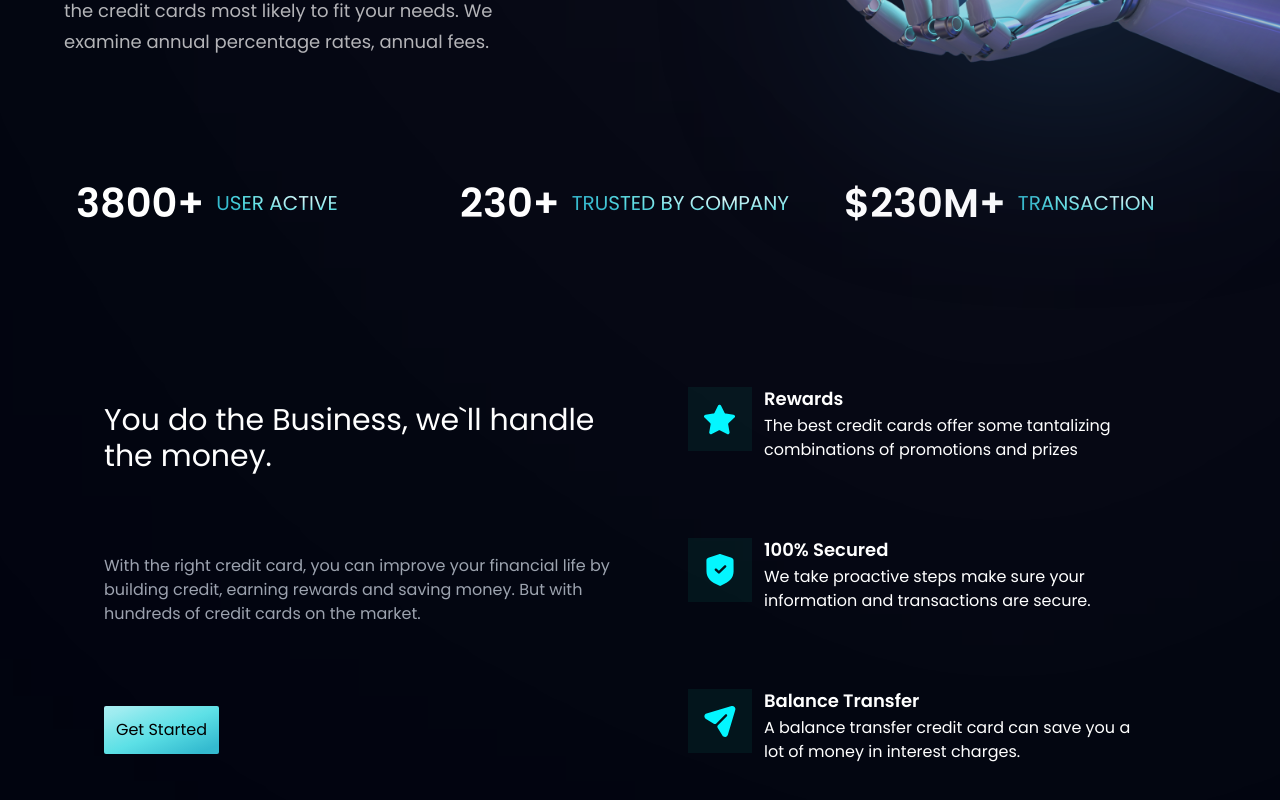
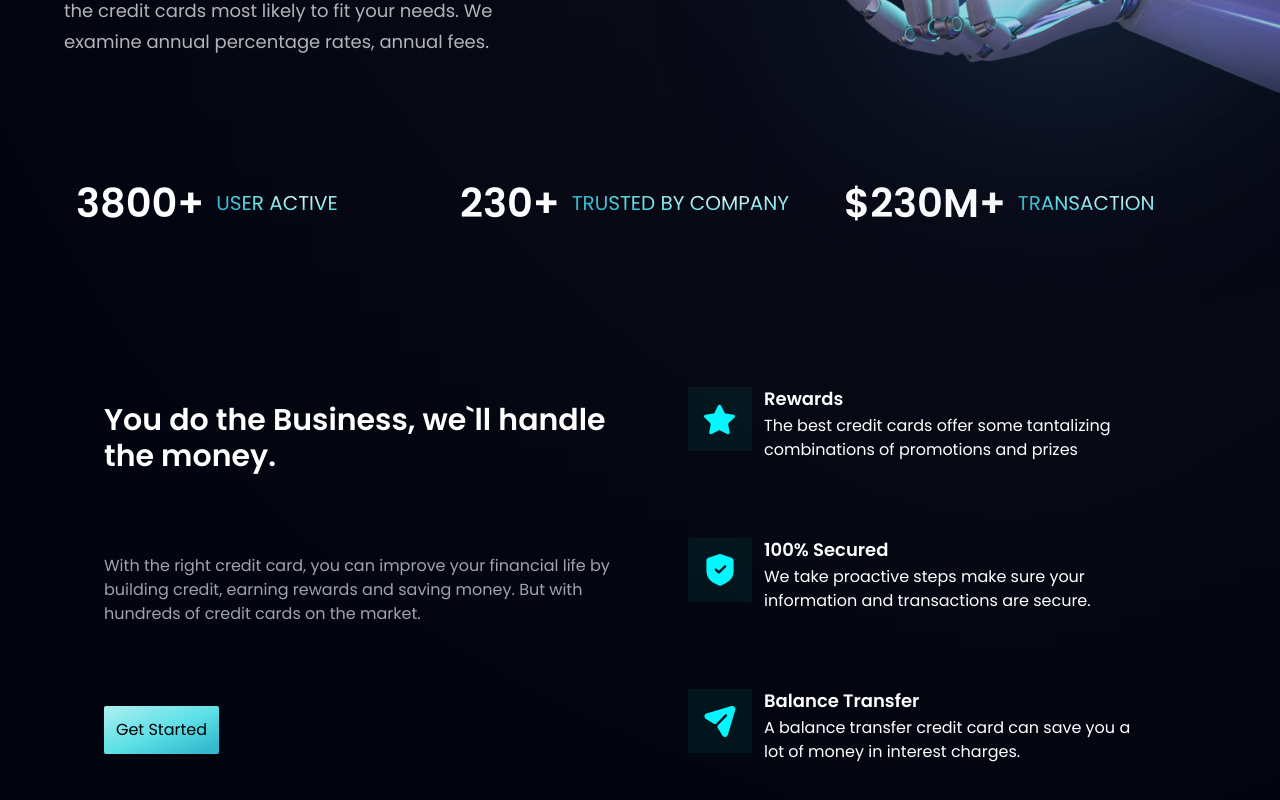
Before and after one commit to saadismail01/Bank_Web, a React (Vite) app: page / in a window 1280 px wide. Shown: the part 593-1393 px from the top of the page. Built offline with nearby package versions, Linux system fonts and the light colour scheme.

Commit message:
fix the font weight

```diff
--- a/src/components/Business.jsx
+++ b/src/components/Business.jsx
@@ -34,7 +34,7 @@ const Business = () => {
   return (
     <div className="flex flex-col justify-between p-10 sm:flex-row">
       <div className="max-w-[520px] space-y-20 pt-10 pb-10">
-        <h1 className="text-white text-3xl text-bold font-poppins">
+        <h1 className="text-white text-3xl font-semibold font-poppins">
           You do the Business, we`ll handle the money.
         </h1>
         <p className=" text-gray-400 font-poppins">
```
